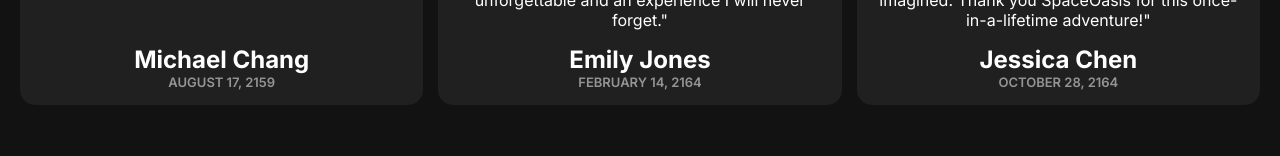
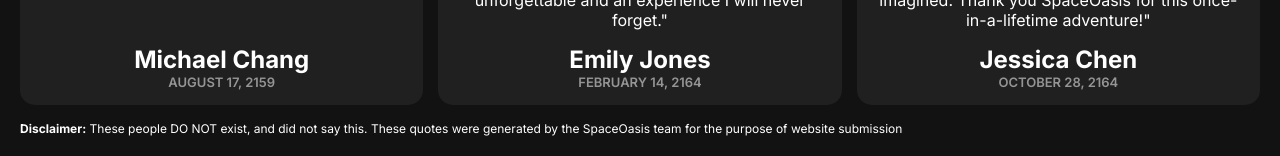
Before and after one commit to Achintya72/space-oasis, a Next.js app: page / in a window 1280 px wide. Shown: the part 1880-2036 px from the top of the page. Built offline with nearby package versions, Linux system fonts and the light colour scheme.

Commit message:
Added Disclaimer Tag to testimonials

```diff
--- a/pages/_testimonials.jsx
+++ b/pages/_testimonials.jsx
@@ -41,6 +41,8 @@ export default function Testimonials() {
                     <Testimonial key={`quote-${i}`} quote={quote} />
                 ))}
             </div>
+            <p style={{ marginTop: "1rem", fontSize: "12px" }}><strong>Disclaimer:</strong> These people DO NOT exist, and did not say this. These quotes were generated by the SpaceOasis team for the purpose of website submission</p>
+
         </section >
     )
 }
```
